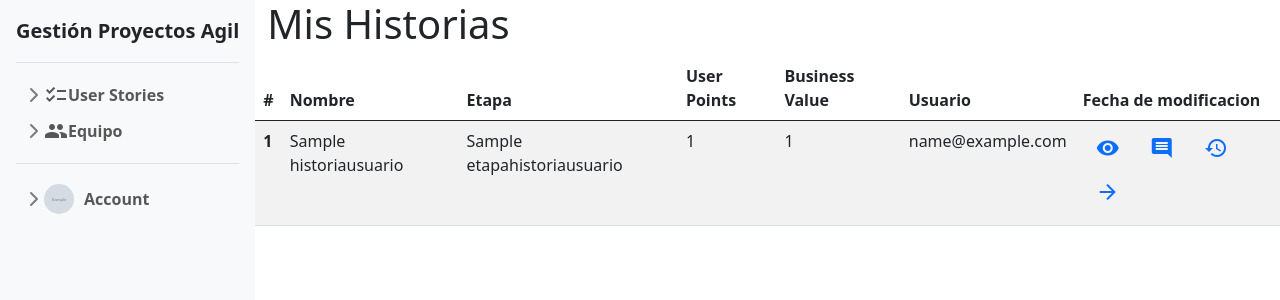
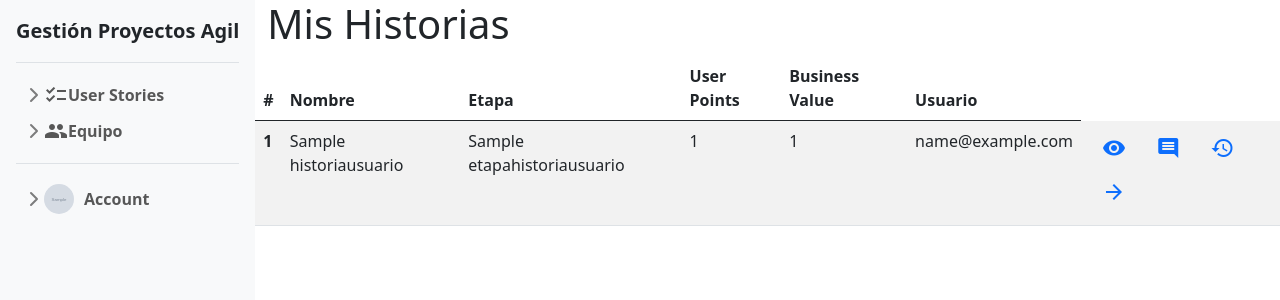
Before and after one commit to jg2kpy/gestion_proyectos_agile, a Django app: page /proyecto/1/mis-historias/ in a window 1280 px wide. Shown: the top 300 px of the page. Run offline with Django 4.2, Linux system fonts and the light colour scheme; a user stored in the database is signed in; data comes from the database, SQL or seed files in the repository; tables that the repository leaves empty hold one stand-in row (values such as "Sample post"); grey boxes marked "Sample" are stand-in pictures; parts of the project's set-up code (start-up, migrations or seed data) failed here and were passed over; some libraries are stand-ins or nearby versions.

Commit message:
hotfix en base

```diff
--- a/templates/historias/base.html
+++ b/templates/historias/base.html
@@ -26,8 +26,6 @@
                     <th>Usuario</th>
                     {% if esBacklog %}
                         <th>Acciones</th>
-                    {% else %}
-                        <th>Fecha de modificacion</th>
                     {% endif %}
                 </tr>
             </thead>
@@ -63,11 +61,10 @@
                                 class="material-icons">comment</span></a>
                             <a href="{% url 'restaurar_historia_historial' proyecto.id historia.id %}" class="btn btn-link"><span
                                 class="material-icons">history</span></a>
-
-                        {% endif %}
-                        {% tiene_rol_en_proyecto user 'Scrum Master' proyecto as master %}
-                        {% if master or historia.usuarioAsignado == user %}
-                            <button type="button" class="btn btn-link" data-bs-toggle="modal" data-bs-target="#modalEtapa{{ historia.id }}"><span class="material-icons">arrow_forward</span></button>
+                                {% tiene_rol_en_proyecto user 'Scrum Master' proyecto as master %}
+                            {% if master or historia.usuarioAsignado == user %}
+                                <button type="button" class="btn btn-link" data-bs-toggle="modal" data-bs-target="#modalEtapa{{ historia.id }}"><span class="material-icons">arrow_forward</span></button>
+                            {% endif %}
                         {% endif %}
                     </td>
                 </tr>
```
